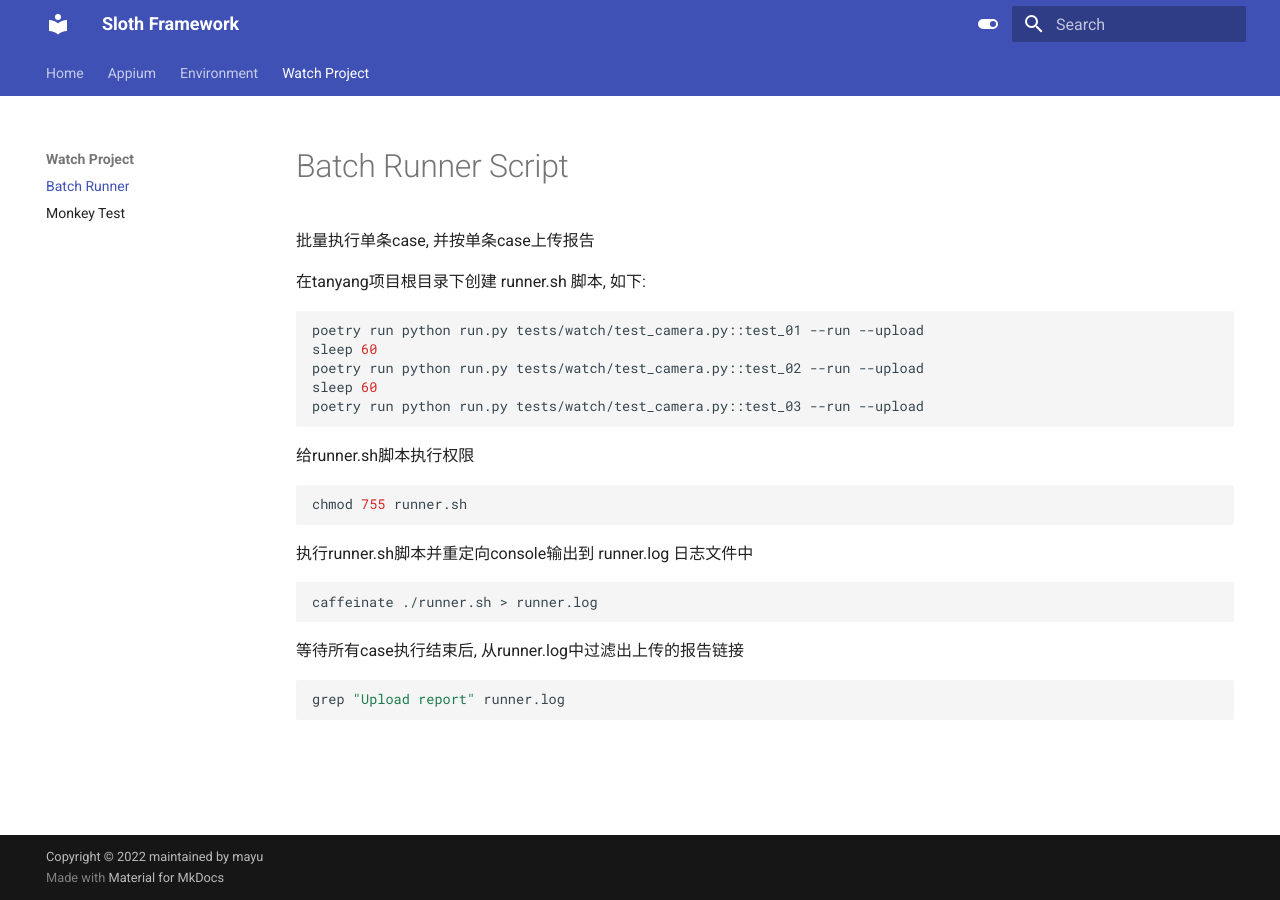
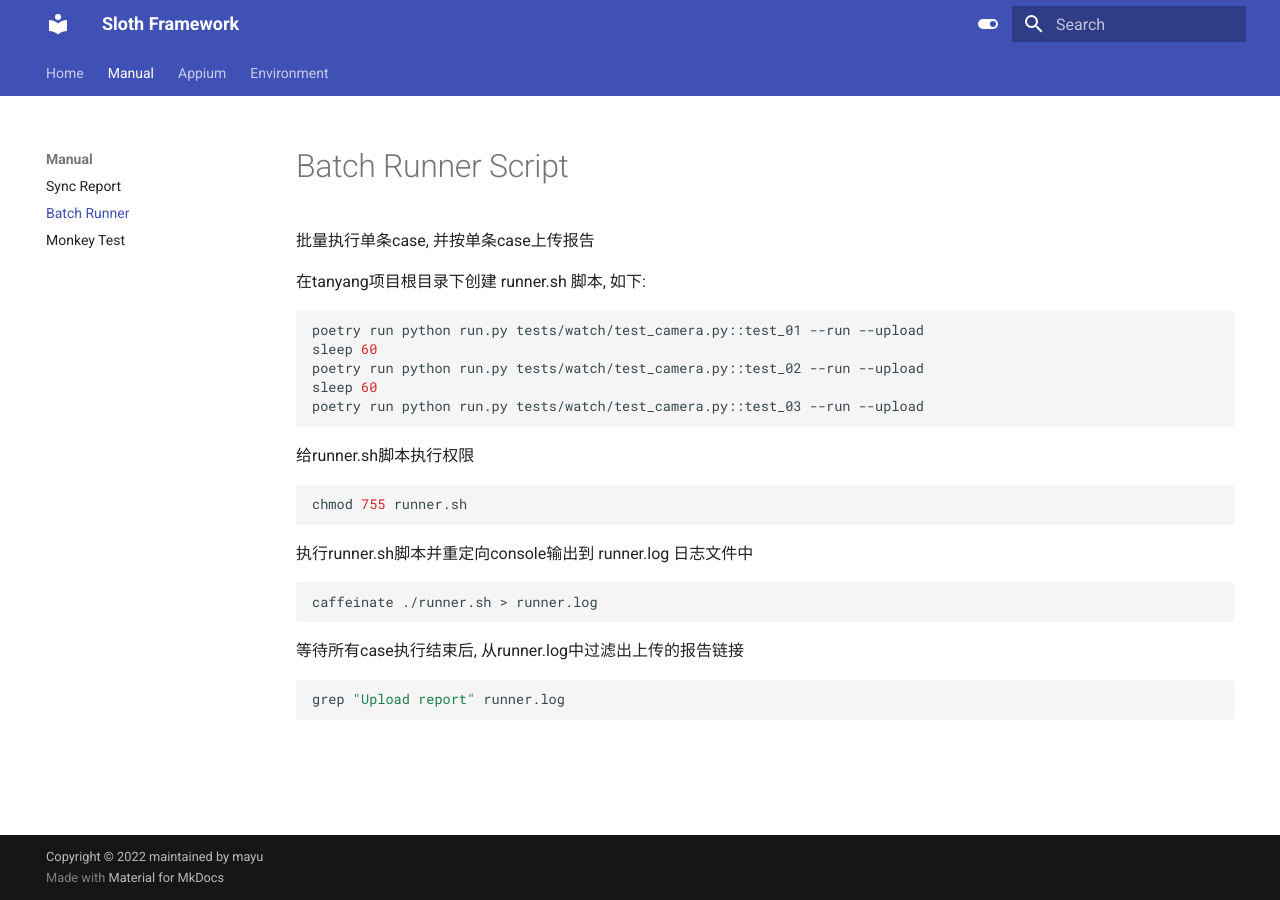
Before and after one commit to ice7mayu/sloth-doc, an MkDocs documentation site: the page built from docs/manual/batch-runner.md, in a window 1280 px wide. Built offline with MkDocs 1.6.1 and Material for MkDocs 9.7.7, drawn with Linux system fonts in a browser that asks for light colours.

Commit message:
Opt doc structure

```diff
--- a/mkdocs.yml
+++ b/mkdocs.yml
@@ -9,13 +9,13 @@ theme:
   name: material
   language: en
   palette:
-    - media: '(prefers-color-scheme: light)'
+    - media: "(prefers-color-scheme: light)"
       scheme: default
       primary: indigo
       toggle:
         icon: material/toggle-switch
         name: Switch to dark mode
-    - media: '(prefers-color-scheme: dark)'
+    - media: "(prefers-color-scheme: dark)"
       scheme: slate
       primary: red
       toggle:
@@ -48,10 +48,11 @@ markdown_extensions:
 # The site navigation
 nav:
   - Home: index.md
+  - Manual:
+      - Sync Report: manual/sync-report.md
+      - Batch Runner: manual/batch-runner.md
+      - Monkey Test: manual/monkey.md
   - Appium: intro/intro.md
   - Environment:
-    - VSCode: env/vscode.md
-    - SSH Key: env/ssh-key.md
-  - Watch Project:
-    - Batch Runner: watch/batch-runner.md
-    - Monkey Test: watch/monkey.md
+      - VSCode: env/vscode.md
+      - SSH Key: env/ssh-key.md
```
Also changed, not shown: docs/manual/sync-report.md (added, +8 -0 lines), docs/manual/batch-runner.md (renamed from docs/watch/batch-runner.md), docs/manual/monkey.md (renamed from docs/watch/monkey.md).
